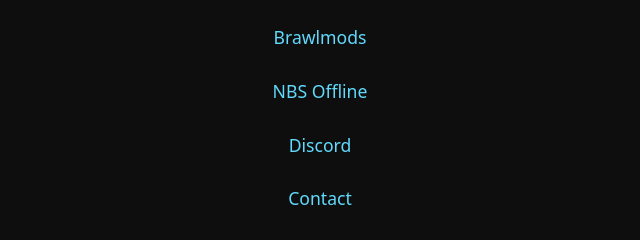
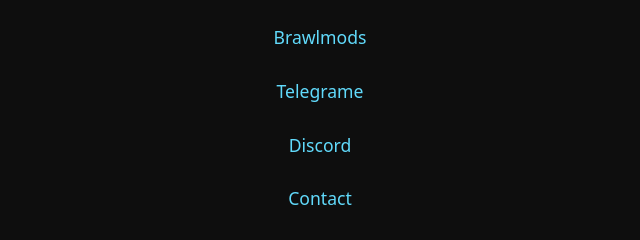
Before and after one commit to natesworks/natesworks.com, a plain HTML site: page index.html in a window 1280 px wide. Shown: the part 360-600 px from the top of the page, 320-960 px from the left. Drawn offline with Linux system fonts and the light colour scheme.

Commit message:
Update index.html

```diff
--- a/index.html
+++ b/index.html
@@ -92,7 +92,7 @@ a:hover
   <h2>C++ Developer</h2>
   <div class="links">
     <a href="https://brawlmods.natesworks.com">Brawlmods</a>
-    <a href="https://t.me/nbsoffline">NBS Offline</a>
+    <a href="https://t.me/nateswork">Telegrame</a>
     <a href="https://dsc.gg/natesworks">Discord</a>
     <a href="mailto:contact@natesworks.com">Contact</a>
   </div>
```
